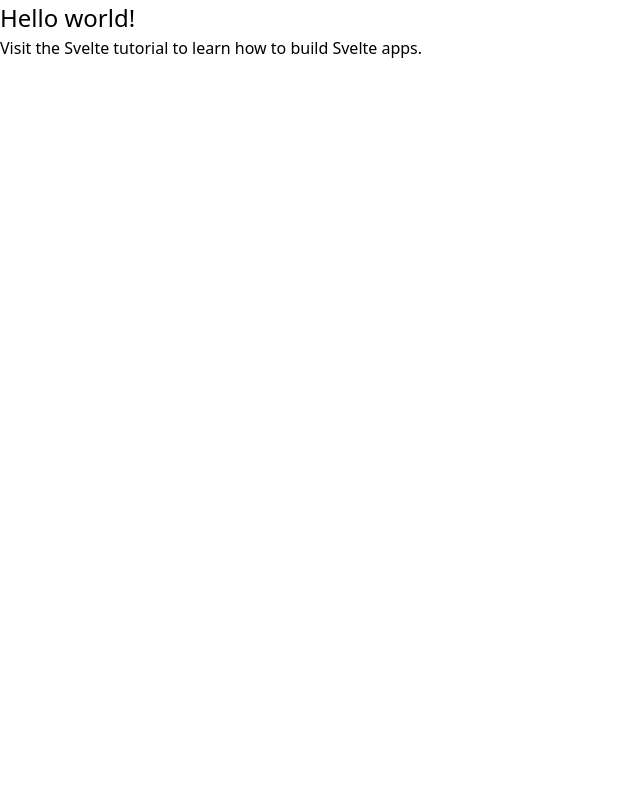
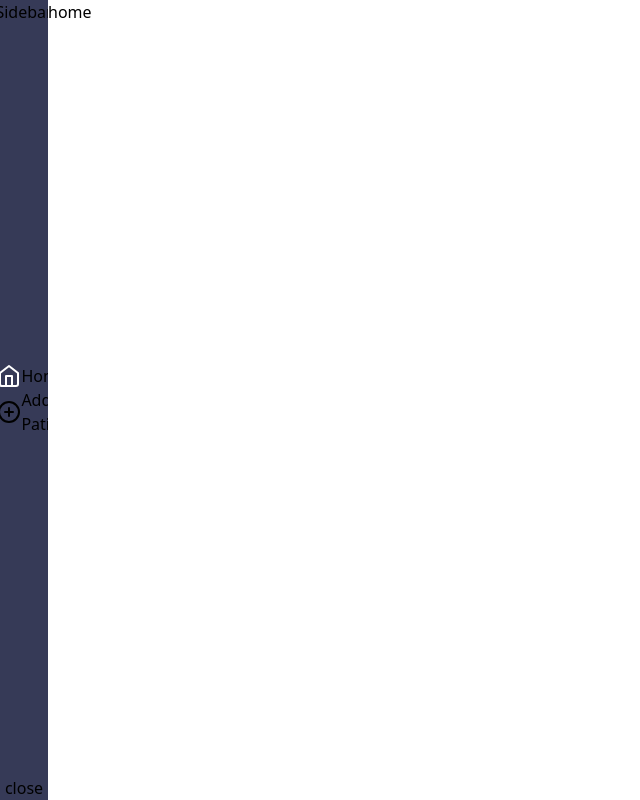
Before and after one commit to chxru/PMS, a Svelte app: page / in a window 1280 px wide. Shown: the whole page, without its empty margins (0-640 px from the left). Built offline with nearby package versions, Linux system fonts and the light colour scheme.

Commit message:
Basic layout, code formatting

```diff
--- a/src/App.svelte
+++ b/src/App.svelte
@@ -1,12 +1,25 @@
 <script>
-  export let name;
+  // iews
+  import Home from "./views/Home.svelte";
+  import AddPatient from "./views/AddPatient.svelte";
+
+  // components
+  import Sidebar from "./components/sidebar/Sidebar.svelte";
+
+  // handling view
+  let currentView = "home";
+  const changeView = event => {
+    currentView = event.detail.route;
+  };
 </script>
 
-<main>
-  <h1 class="text-2xl">Hello {name}!</h1>
-  <p>
-    Visit the
-    <a href="https://svelte.dev/tutorial">Svelte tutorial</a>
-    to learn how to build Svelte apps.
-  </p>
-</main>
+<div class="relative flex flex-row w-full h-screen">
+  <Sidebar on:menuClick={changeView} />
+  <div class="ml-12">
+    {#if currentView == 'home'}
+      <Home />
+    {:else if currentView == 'add_patient'}
+      <AddPatient />
+    {/if}
+  </div>
+</div>
--- /dev/null
+++ b/src/components/sidebar/Sidebar.svelte
@@ -0,0 +1,41 @@
+<script>
+  import { createEventDispatcher } from "svelte";
+
+  // sidebar toggle
+  let showSidebar = false;
+  const toggleSidebar = () => {
+    showSidebar = !showSidebar;
+  };
+
+  // dispatch menu click
+  const dispatch = createEventDispatcher();
+  const dispatchMenuClick = route => {
+    dispatch("menuClick", { route });
+  };
+
+  // menu item list
+  const menuItems = [
+    { path: "home", display: "Home", icon: "home" },
+    { path: "add_patient", display: "Add Patient", icon: "plus-circle" }
+  ];
+</script>
+
+<div
+  class="absolute z-20 flex flex-col items-center justify-between
+  overflow-hidden {showSidebar ? 'w-64' : 'w-12'} h-full bg-primary
+  transition-all duration-300 ease-in-out">
+  Sidebar
+  <div>
+    {#each menuItems as menuItem}
+      <span
+        class="flex flex-row"
+        on:click={() => {
+          dispatchMenuClick(menuItem.path);
+        }}>
+        <img src="./icons/{menuItem.icon}.svg" style="stroke: white;" alt="" />
+        {menuItem.display}
+      </span>
+    {/each}
+  </div>
+  <p on:click={toggleSidebar}>close</p>
+</div>
--- a/src/svelte.js
+++ b/src/svelte.js
@@ -1,10 +1,7 @@
-import App from './App.svelte';
+import App from "./App.svelte";
 
 const app = new App({
-	target: document.body,
-	props: {
-		name: 'world'
-	}
+  target: document.body,
 });
 
 export default app;
--- /dev/null
+++ b/src/views/AddPatient.svelte
@@ -0,0 +1 @@
+<div class="flex flex-col h-full">Add patient</div>
--- /dev/null
+++ b/src/views/Home.svelte
@@ -0,0 +1 @@
+<div class="flex flex-col h-full">home</div>
--- a/tailwind.js
+++ b/tailwind.js
@@ -1,6 +1,11 @@
 module.exports = {
   theme: {
-    extend: {},
+    extend: {
+      colors: {
+        primary: "#363A57",
+        secondary: "#DCDEE5"
+      }
+    },
   },
   variants: {},
   plugins: [],
```
Also changed, not shown: src/index.js (+11 -10 lines), public/icons/home.svg (added), public/icons/plus-circle.svg (added).
